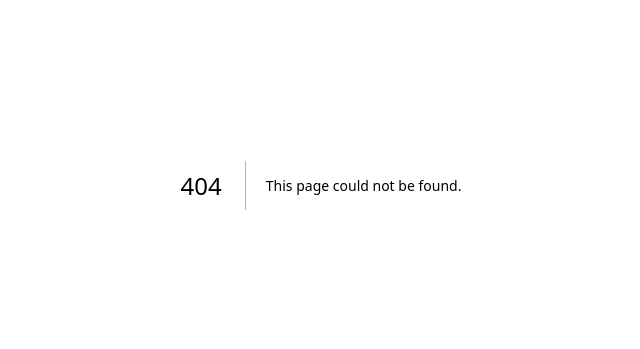
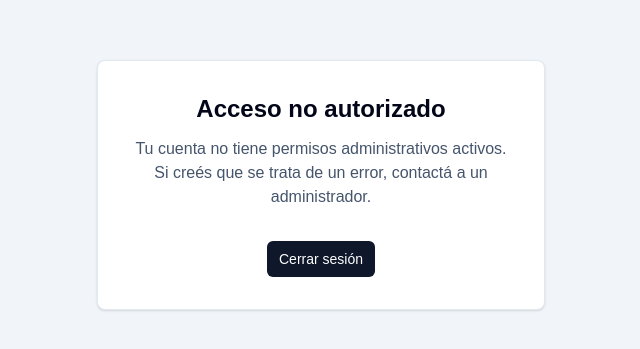
Before and after one commit to ConectarServicios/conectar-web, a Next.js app: page /auth/unauthorized in a window 1280 px wide. Before the commit this address had no page. Shown: the part 215-564 px from the top of the page, without its empty margins (319-959 px from the left). Built offline with nearby package versions, Linux system fonts and the light colour scheme.

Commit message:
feat: authorize admin access by profile

```diff
--- a/src/app/admin/layout.tsx
+++ b/src/app/admin/layout.tsx
@@ -4,6 +4,7 @@ import { redirect } from "next/navigation";
 
 import { LogoutButton } from "@/components/admin/logout-button";
 import { createClient } from "@/lib/supabase/server";
+import { ADMIN_ROLE_LABELS, isAdminRole } from "@/types/admin";
 
 export const metadata: Metadata = {
   title: "Administración",
@@ -24,13 +25,38 @@ export default async function AdminLayout({ children }: AdminLayoutProps) {
     redirect("/auth/login");
   }
 
+  const { data: profile, error: profileError } = await supabase
+    .from("profiles")
+    .select("id, full_name, role, active")
+    .eq("id", user.id)
+    .maybeSingle();
+
+  if (profileError) {
+    // Fail closed: log diagnostics only on the server and show the same safe
+    // response used for accounts without administrative access.
+    console.error("Unable to verify the administrative profile", profileError);
+    redirect("/auth/unauthorized");
+  }
+
+  if (!profile || !profile.active || !isAdminRole(profile.role)) {
+    redirect("/auth/unauthorized");
+  }
+
   return (
     <div className="min-h-screen bg-slate-100">
       <header className="border-b border-slate-300 bg-slate-900 px-6 py-4 text-white">
         <div className="mx-auto flex max-w-5xl items-center justify-between gap-4">
           <div className="min-w-0">
             <p className="font-semibold">Administración</p>
+            {profile.full_name ? (
+              <p className="truncate text-sm text-slate-200">
+                {profile.full_name}
+              </p>
+            ) : null}
             <p className="truncate text-sm text-slate-300">{user.email}</p>
+            <p className="text-xs text-slate-400">
+              {ADMIN_ROLE_LABELS[profile.role]}
+            </p>
           </div>
           <LogoutButton />
         </div>
--- /dev/null
+++ b/src/app/auth/unauthorized/page.tsx
@@ -0,0 +1,24 @@
+import { LogoutButton } from "@/components/admin/logout-button";
+
+export default function UnauthorizedPage() {
+  return (
+    <section
+      aria-labelledby="unauthorized-title"
+      className="w-full max-w-md rounded-lg border border-slate-200 bg-white p-8 text-center shadow-sm"
+    >
+      <h1
+        id="unauthorized-title"
+        className="text-2xl font-bold text-slate-950"
+      >
+        Acceso no autorizado
+      </h1>
+      <p className="mt-3 text-slate-600">
+        Tu cuenta no tiene permisos administrativos activos. Si creés que se
+        trata de un error, contactá a un administrador.
+      </p>
+      <div className="mt-8 flex justify-center">
+        <LogoutButton variant="light" />
+      </div>
+    </section>
+  );
+}
--- a/src/components/admin/logout-button.tsx
+++ b/src/components/admin/logout-button.tsx
@@ -5,7 +5,11 @@ import { useRouter } from "next/navigation";
 
 import { createClient } from "@/lib/supabase/client";
 
-export function LogoutButton() {
+type LogoutButtonProps = Readonly<{
+  variant?: "dark" | "light";
+}>;
+
+export function LogoutButton({ variant = "dark" }: LogoutButtonProps) {
   const router = useRouter();
   const [error, setError] = useState<string | null>(null);
   const [isSubmitting, setIsSubmitting] = useState(false);
@@ -30,7 +34,11 @@ export function LogoutButton() {
   return (
     <div className="flex flex-col items-end gap-1">
       <button
-        className="rounded-md border border-slate-500 px-3 py-2 text-sm font-medium text-white transition hover:bg-slate-800 focus-visible:outline-2 focus-visible:outline-offset-2 focus-visible:outline-white disabled:cursor-not-allowed disabled:opacity-60"
+        className={`rounded-md px-3 py-2 text-sm font-medium transition focus-visible:outline-2 focus-visible:outline-offset-2 disabled:cursor-not-allowed disabled:opacity-60 ${
+          variant === "light"
+            ? "bg-slate-900 text-white hover:bg-slate-700 focus-visible:outline-slate-900"
+            : "border border-slate-500 text-white hover:bg-slate-800 focus-visible:outline-white"
+        }`}
         disabled={isSubmitting}
         onClick={handleLogout}
         type="button"
@@ -38,7 +46,11 @@ export function LogoutButton() {
         {isSubmitting ? "Cerrando sesión…" : "Cerrar sesión"}
       </button>
       {error ? (
-        <p aria-live="polite" className="text-xs text-red-200" role="alert">
+        <p
+          aria-live="polite"
+          className={`text-xs ${variant === "light" ? "text-red-700" : "text-red-200"}`}
+          role="alert"
+        >
           {error}
         </p>
       ) : null}
--- /dev/null
+++ b/src/types/admin.ts
@@ -0,0 +1,13 @@
+export const ADMIN_ROLES = ["super_admin", "admin", "editor"] as const;
+
+export type AdminRole = (typeof ADMIN_ROLES)[number];
+
+export const ADMIN_ROLE_LABELS: Record<AdminRole, string> = {
+  super_admin: "Super administrador",
+  admin: "Administrador",
+  editor: "Editor",
+};
+
+export function isAdminRole(role: unknown): role is AdminRole {
+  return typeof role === "string" && ADMIN_ROLES.some((value) => value === role);
+}
```
